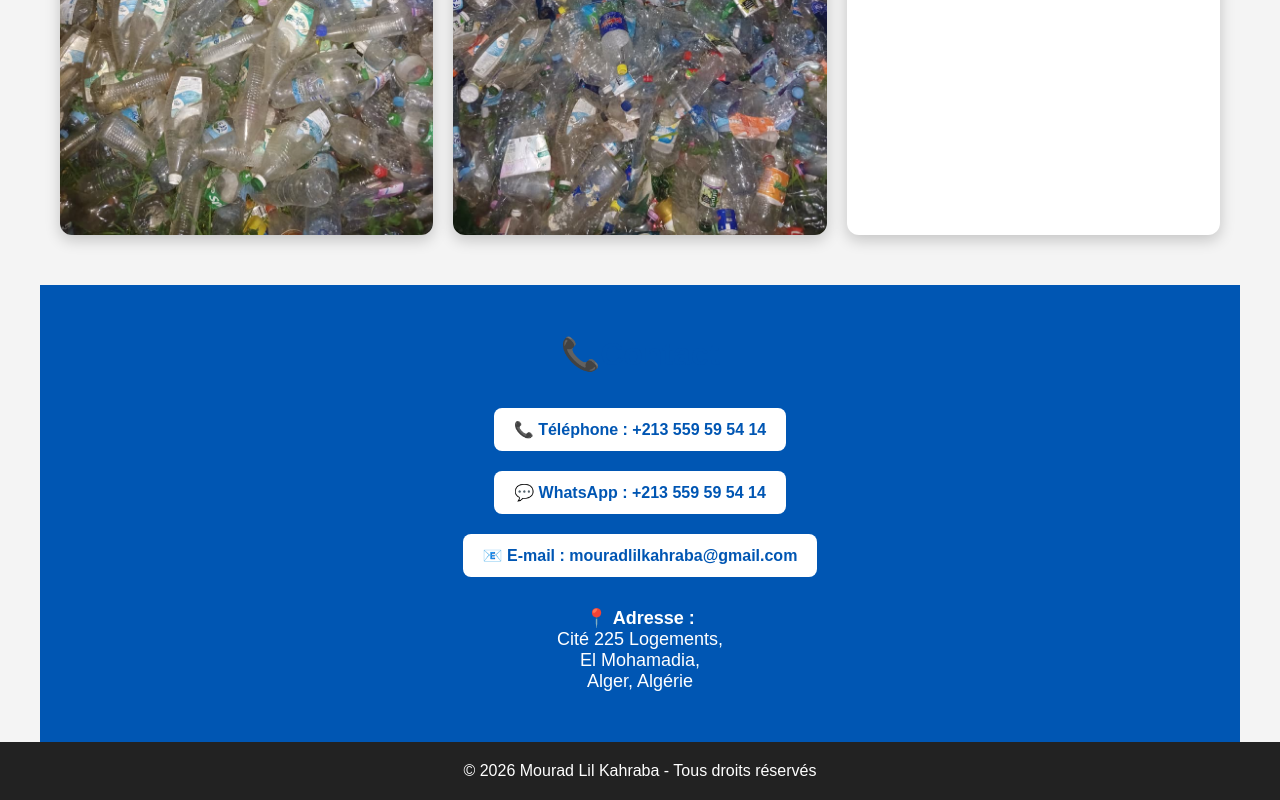
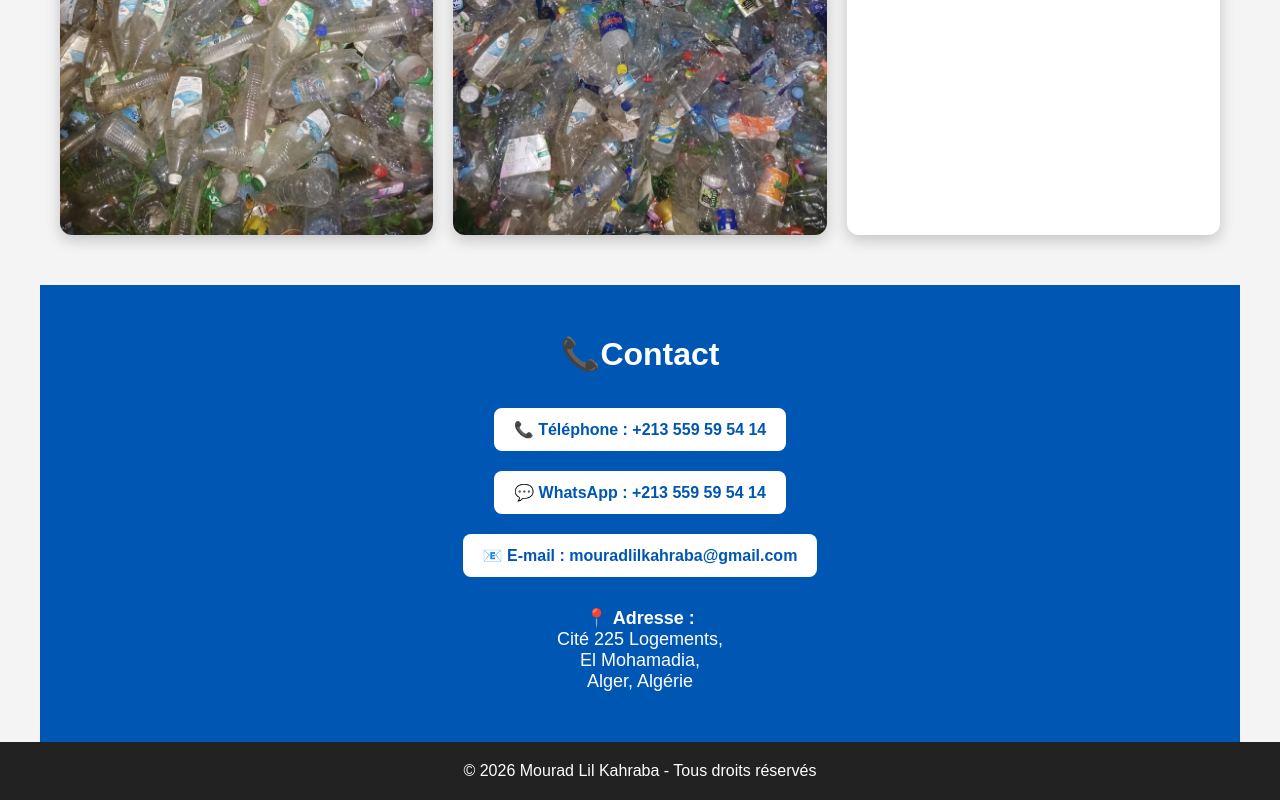
Before and after one commit to OMARIO74/mouradlilkahraba, a plain HTML site: page index.html in a window 1280 px wide. Shown: the part 1369-2169 px from the top of the page. Drawn offline with Linux system fonts and the light colour scheme.

Commit message:
Update index.html

```diff
--- a/index.html
+++ b/index.html
@@ -67,6 +67,10 @@ text-align:center;
 color:#0056b3;
 margin-bottom:25px;
 font-size:32px;
+}
+
+.contact h2{
+color:white;
 }
 
 .description{
```
